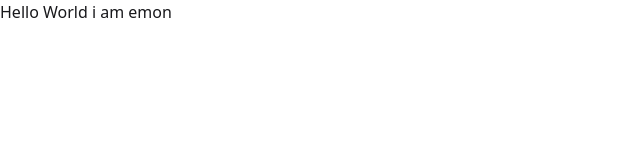
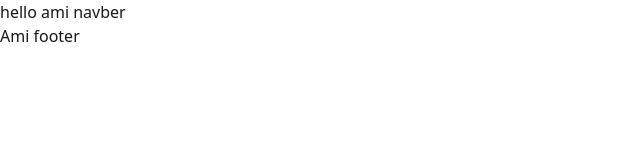
Before and after one commit to mohammademon393/react-book-vibe, a React (Vite) app: page / in a window 1280 px wide. Shown: the top 160 px of the page, without its empty margins (0-640 px from the left). Built offline with nearby package versions, Linux system fonts and the light colour scheme.

Commit message:
added an more Five jsx components

```diff
--- /dev/null
+++ b/src/Component/Footer/Footer.jsx
@@ -0,0 +1,11 @@
+import React from 'react';
+
+const Footer = () => {
+    return (
+        <div>
+            <h1>Ami footer</h1>
+        </div>
+    );
+};
+
+export default Footer;
--- /dev/null
+++ b/src/Component/Header/NavBar/Navbar.jsx
@@ -0,0 +1,11 @@
+import React from 'react';
+
+const Navbar = () => {
+    return (
+        <div>
+            <h1>hello ami navber</h1>
+        </div>
+    );
+};
+
+export default Navbar;
--- /dev/null
+++ b/src/Pages/ErrorPage/ErrorPage.jsx
@@ -0,0 +1,11 @@
+import React from 'react';
+
+const ErrorPage = () => {
+    return (
+        <div>
+            <h1>Page not found 404</h1>
+        </div>
+    );
+};
+
+export default ErrorPage;
--- /dev/null
+++ b/src/Pages/Roots/Roots.jsx
@@ -0,0 +1,16 @@
+import React from 'react';
+import Navbar from '../../Component/Header/NavBar/Navbar';
+import { Outlet } from 'react-router';
+import Footer from '../../Component/Footer/Footer';
+
+const Roots = () => {
+    return (
+        <div>
+            <Navbar></Navbar>
+            <Outlet></Outlet>
+            <Footer></Footer>
+        </div>
+    );
+};
+
+export default Roots;
--- a/src/Routes/Routes.jsx
+++ b/src/Routes/Routes.jsx
@@ -1,9 +1,12 @@
 import React from 'react';
 import { createBrowserRouter } from "react-router";
+import Roots from '../Pages/Roots/Roots';
+import ErrorPage from '../Pages/ErrorPage/ErrorPage';
 
 export const router = createBrowserRouter([
   {
     path: "/",
-    element: <div>Hello World i am emon </div>,
+    Component: Roots,
+    errorElement: <ErrorPage></ErrorPage>
   },
 ]);
```
